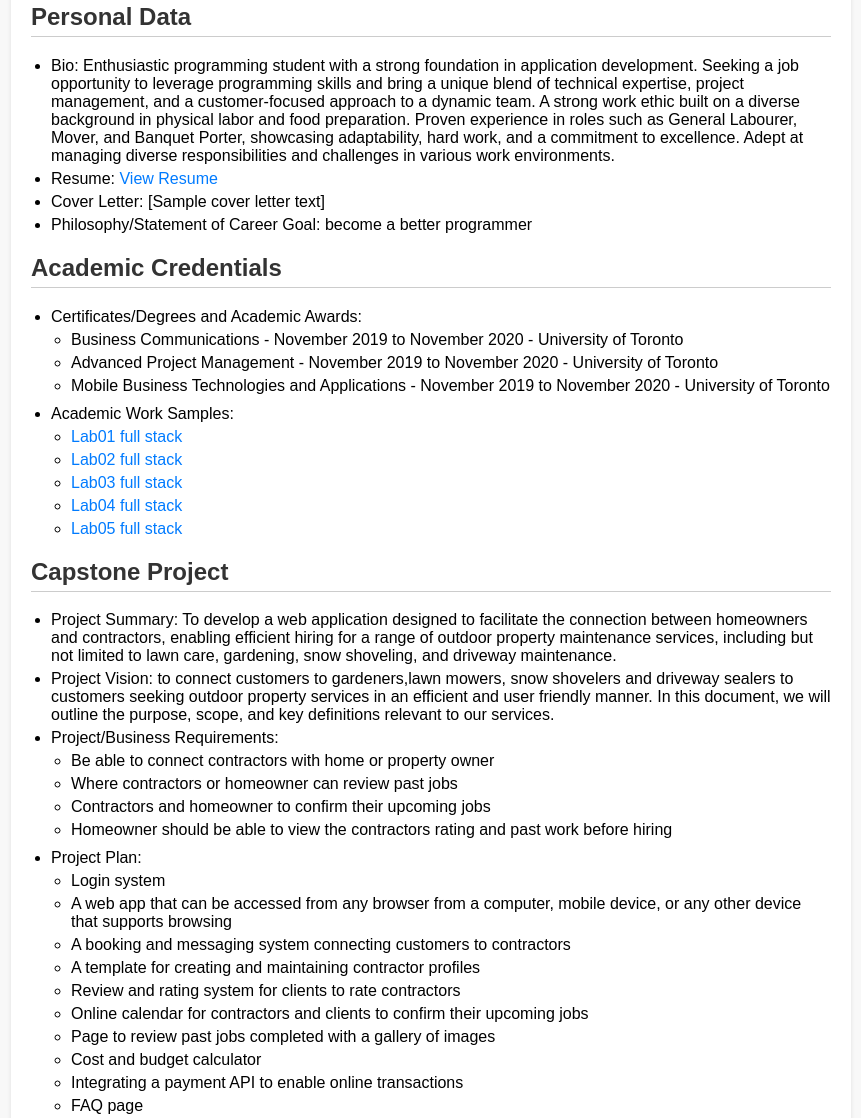
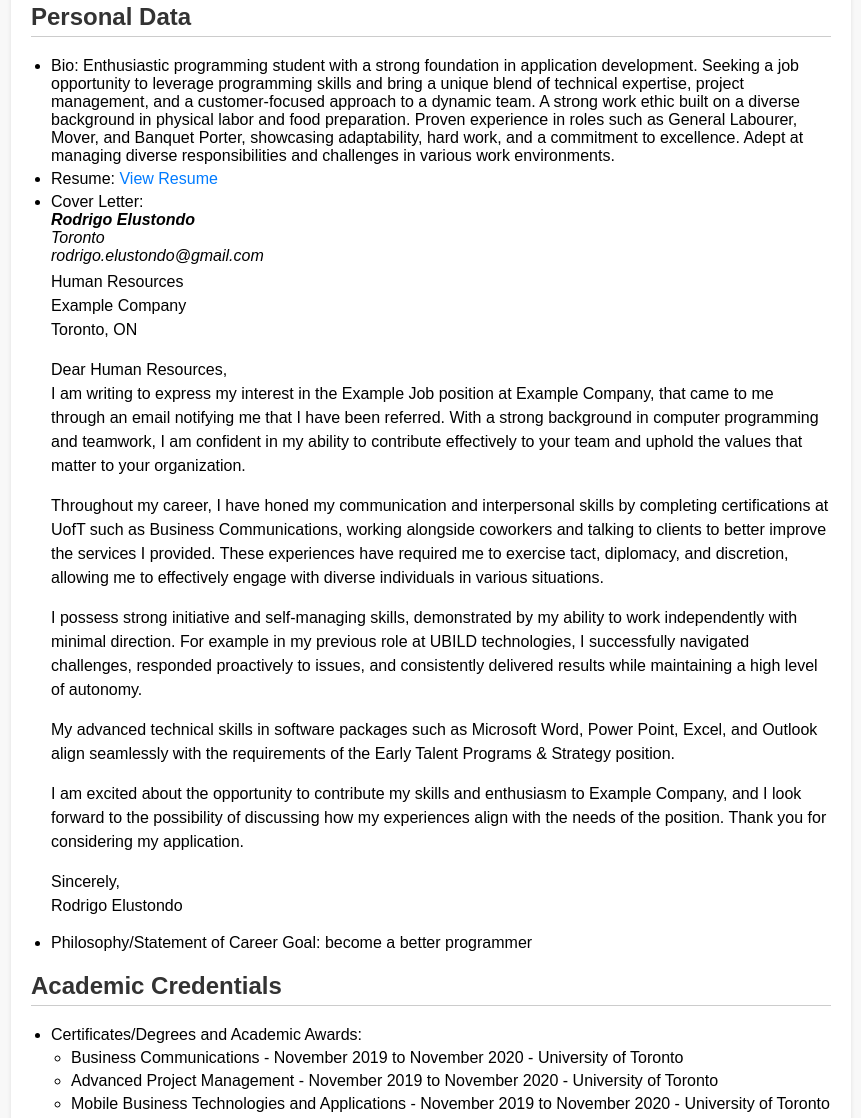
Before and after one commit to rElustondo/Rodrigo_E_W24Portfolio, a plain HTML site: page index.html in a window 1280 px wide. Shown: the part 117-1235 px from the top of the page, without its empty margins (209-1070 px from the left). Drawn offline with Linux system fonts and the light colour scheme.

Commit message:
Update index.html

```diff
--- a/index.html
+++ b/index.html
@@ -59,7 +59,30 @@
             <ul>
                 <li>Bio: Enthusiastic programming student with a strong foundation in application development. Seeking a job opportunity to leverage programming skills and bring a unique blend of technical expertise, project management, and a customer-focused approach to a dynamic team. A strong work ethic built on a diverse background in physical labor and food preparation. Proven experience in roles such as General Labourer, Mover, and Banquet Porter, showcasing adaptability, hard work, and a commitment to excellence. Adept at managing diverse responsibilities and challenges in various work environments.</li>
                 <li>Resume: <a href="https://profile.indeed.com/p/rodrigoe-7d5yyj1">View Resume</a></li>
-                <li>Cover Letter: [Sample cover letter text]</li>
+                <li>Cover Letter: <address>
+                    <strong>Rodrigo Elustondo</strong><br>
+                    Toronto<br>
+                    rodrigo.elustondo@gmail.com<br>
+                </address>
+                <p>Human Resources<br>
+                    Example Company<br>
+                    Toronto, ON
+                </p>
+                <p>Dear Human Resources,<br>
+                    I am writing to express my interest in the Example Job position at Example Company, that came to me through an email notifying me that I have been referred. With a strong background in computer programming and teamwork, I am confident in my ability to contribute effectively to your team and uphold the values that matter to your organization.
+                </p>
+                <p>Throughout my career, I have honed my communication and interpersonal skills by completing certifications at UofT such as Business Communications, working alongside coworkers and talking to clients to better improve the services I provided. These experiences have required me to exercise tact, diplomacy, and discretion, allowing me to effectively engage with diverse individuals in various situations.
+                </p>
+                <p>I possess strong initiative and self-managing skills, demonstrated by my ability to work independently with minimal direction. For example in my previous role at UBILD technologies, I successfully navigated challenges, responded proactively to issues, and consistently delivered results while maintaining a high level of autonomy.
+                </p>
+                <p>My advanced technical skills in software packages such as Microsoft Word, Power Point, Excel, and Outlook align seamlessly with the requirements of the Early Talent Programs & Strategy position.
+                </p>
+                <p>I am excited about the opportunity to contribute my skills and enthusiasm to Example Company, and I look forward to the possibility of discussing how my experiences align with the needs of the position. Thank you for considering my application.
+                </p>
+                <p>Sincerely,<br>
+                    Rodrigo Elustondo
+                </p>
+                </li>
                 <li>Philosophy/Statement of Career Goal: become a better programmer</li>
             </ul>
         </div>
@@ -137,8 +160,5 @@
         </div>
     </div>
 
-    <script>
-        // You can use JavaScript to dynamically populate the content of the sections if needed
-    </script>
 </body>
 </html>
```
